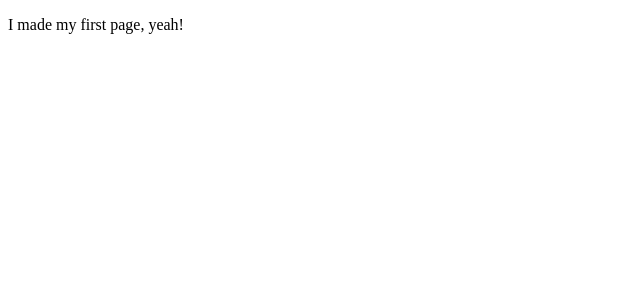
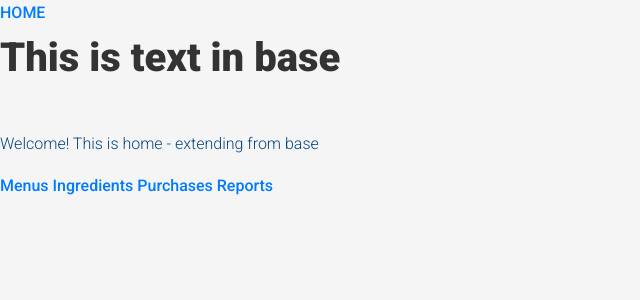
Before and after one commit to VolgardTheScientist/DjangoCapstone, a Django app: page / in a window 1280 px wide. Shown: the top 300 px of the page, without its empty margins (0-640 px from the left). Run offline with Django 5.2, Linux system fonts and the light colour scheme.

Commit message:
HTML structure complete

```diff
--- a/djangodelights/djangodelights/settings.py
+++ b/djangodelights/djangodelights/settings.py
@@ -116,7 +116,7 @@ USE_TZ = True
 # Static files (CSS, JavaScript, Images)
 # https://docs.djangoproject.com/en/5.1/howto/static-files/
 
-STATIC_URL = "static/"
+STATIC_URL = "/static/"
 
 # Default primary key field type
 # https://docs.djangoproject.com/en/5.1/ref/settings/#default-auto-field
--- /dev/null
+++ b/djangodelights/inventory/static/inventory/style.css
@@ -0,0 +1,125 @@
+/* Import the Google Font "Roboto" with various weights */
+@import url('https://fonts.googleapis.com/css2?family=Roboto:wght@300;400;500;700;900&display=swap');
+
+/* Apply the Roboto font to the entire document */
+body {
+    font-family: 'Roboto', sans-serif;
+    font-weight: 400; /* Default weight */
+    line-height: 1.6;
+    margin: 0;
+    padding: 0;
+    background-color: #f5f5f5;
+    color: #333;
+}
+
+/* Global reset for consistent styling */
+* {
+    margin: 0;
+    padding: 0;
+    box-sizing: border-box;
+}
+
+/* Headings with different font weights */
+h1 {
+    font-weight: 900; /* Extra bold */
+    font-size: 2.5rem;
+    margin-bottom: 1rem;
+}
+
+h2 {
+    font-weight: 700;
+    font-size: 2rem;
+    margin-bottom: 0.8rem;
+}
+
+h3 {
+    font-weight: 500;
+    font-size: 1.5rem;
+    margin-bottom: 0.6rem;
+}
+
+/* Paragraphs and text */
+p {
+    font-weight: 300;
+    margin-bottom: 1rem;
+    color: rgb(7, 69, 128);
+}
+
+/* Links */
+a {
+    color: #007bff;
+    text-decoration: none;
+    font-weight: 500;
+}
+
+a:hover {
+    text-decoration: underline;
+}
+
+/* Button styling */
+button {
+    font-family: 'Roboto', sans-serif;
+    font-weight: 700;
+    background-color: #007bff;
+    color: white;
+    padding: 0.6rem 1.2rem;
+    border: none;
+    border-radius: 5px;
+    cursor: pointer;
+    transition: background-color 0.3s;
+}
+
+button:hover {
+    background-color: #0056b3;
+}
+
+/* Container for layout */
+.container {
+    max-width: 1200px;
+    margin: 2rem auto;
+    padding: 1rem;
+}
+
+/* Card component */
+.card {
+    background-color: white;
+    border-radius: 8px;
+    box-shadow: 0 4px 8px rgba(0, 0, 0, 0.1);
+    padding: 2rem;
+    margin-bottom: 2rem;
+}
+
+/* Form styling */
+form {
+    display: flex;
+    flex-direction: column;
+}
+
+input, textarea {
+    font-family: 'Roboto', sans-serif;
+    margin-bottom: 1rem;
+    padding: 0.8rem;
+    border: 1px solid #ddd;
+    border-radius: 5px;
+}
+
+input:focus, textarea:focus {
+    border-color: #007bff;
+    outline: none;
+}
+
+label {
+    font-weight: 500;
+    margin-bottom: 0.5rem;
+}
+
+/* Footer */
+footer {
+    background-color: #333;
+    color: white;
+    text-align: center;
+    padding: 1rem;
+    position: fixed;
+    bottom: 0;
+    width: 100%;
+}
--- /dev/null
+++ b/djangodelights/inventory/templates/inventory/base.html
@@ -0,0 +1,19 @@
+<!DOCTYPE html>
+<html lang="en">
+<head>
+    <meta charset="UTF-8">
+    <meta name="viewport" content="width=device-width, initial-scale=1.0">
+    <title>Django Delight - hello!</title>
+    {% block head %}
+
+    {% endblock %}
+</head>
+<body>
+    <a href="{% url 'home' %}">HOME</a>
+    <h1>This is text in base</h1><br>
+    {% block content %}
+
+
+    {% endblock %}
+</body>
+</html>
--- a/djangodelights/inventory/templates/inventory/home.html
+++ b/djangodelights/inventory/templates/inventory/home.html
@@ -1,11 +1,20 @@
-<!DOCTYPE html>
-<html lang="en">
-<head>
-    <meta charset="UTF-8">
-    <meta name="viewport" content="width=device-width, initial-scale=1.0">
-    <title>Django Delight - hello!</title>
-</head>
-<body>
-    <p>I made my first page, yeah!</p>
-</body>
-</html>
+{% extends "inventory/base.html" %}
+
+{% load static %}
+
+{% block head %}
+<link rel="stylesheet" href="{% static 'inventory/style.css' %}">
+{% endblock %}
+
+{% block content %}
+
+<p>Welcome! This is home - extending from base</p>
+
+<div>
+    <a href="{% url 'menus' %}">Menus</a>
+    <a href="{% url 'ingredients' %}">Ingredients</a>
+    <a href="{% url 'purchases' %}">Purchases</a>
+    <a href="{% url 'reports' %}">Reports</a>
+</div>
+
+{% endblock %}
--- a/djangodelights/inventory/urls.py
+++ b/djangodelights/inventory/urls.py
@@ -2,5 +2,9 @@ from django.urls import path
 from . import views
 
 urlpatterns = [
-   path('', views.home, name="home")
+   path('', views.home, name="home"),
+   path('ingredients/', views.ingredients, name="ingredients"),
+   path('menus/', views.menus, name="menus"),
+   path('purchases/', views.purchases, name="purchases"),
+   path('reports/', views.reports, name="reports"),
 ]
--- a/djangodelights/inventory/views.py
+++ b/djangodelights/inventory/views.py
@@ -2,10 +2,17 @@ from django.shortcuts import render
 from django.http import HttpResponse
 from django.template import loader
 
-# Create your views here.
-# def home():
-#   template = loader.get_template("inventory/home.html")
-#   return HttpResponse(template.render())
-
 def home(request):
   return render(request, "inventory/home.html")
+
+def ingredients(request):
+  return render(request, "inventory/ingredients.html")
+
+def menus(request):
+  return render(request, "inventory/menus.html")
+
+def purchases(request):
+  return render(request, "inventory/purchases.html")
+
+def reports(request):
+  return render(request, "inventory/reports.html")
```
Also changed, not shown: djangodelights/inventory/templates/inventory/ingredients.html (added, +13 -0 lines), djangodelights/inventory/templates/inventory/menus.html (added, +13 -0 lines), djangodelights/inventory/templates/inventory/purchases.html (added, +13 -0 lines), djangodelights/inventory/templates/inventory/reports.html (added, +13 -0 lines), djangodelights/inventory/templates/empty.py (deleted).
